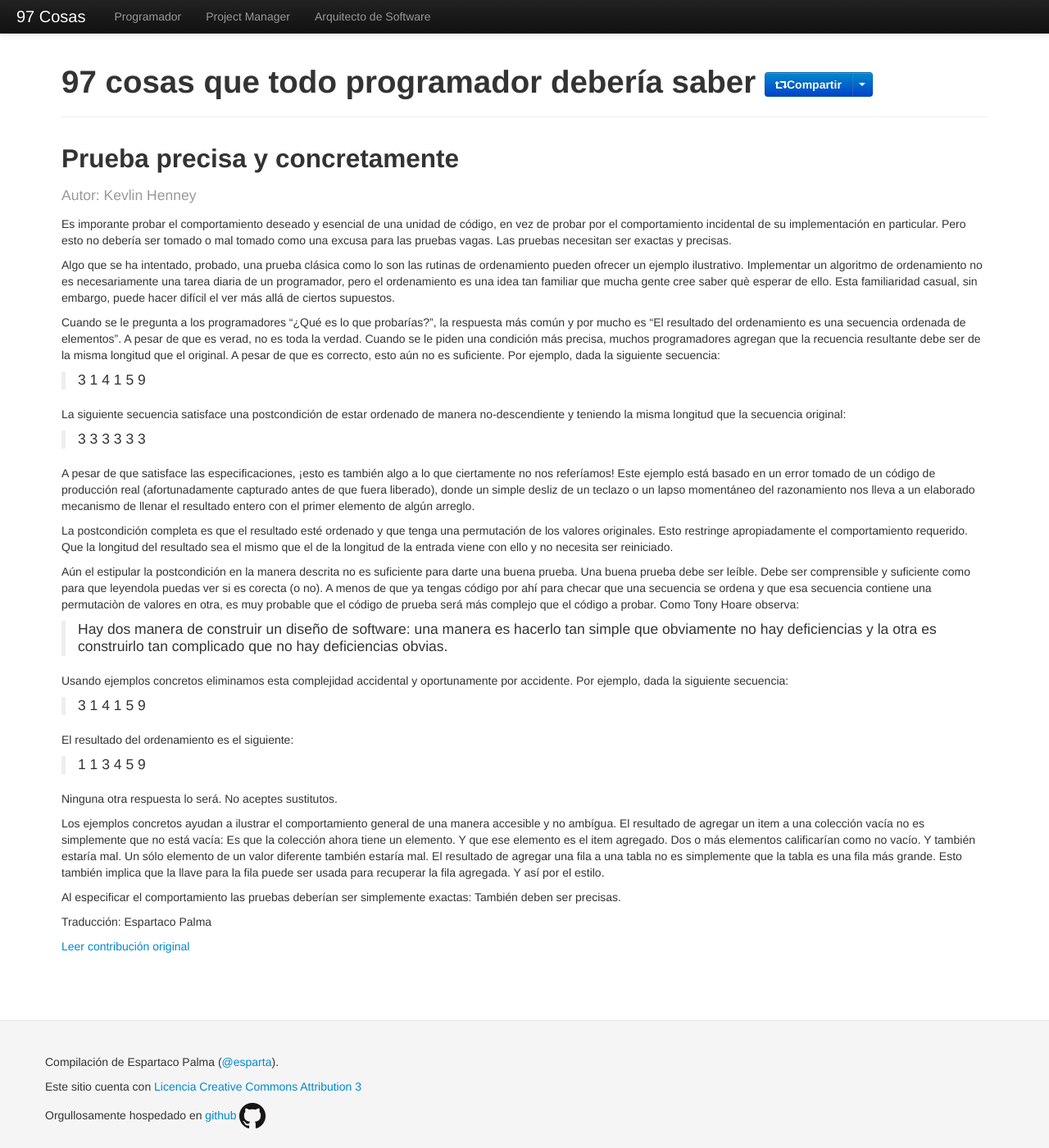
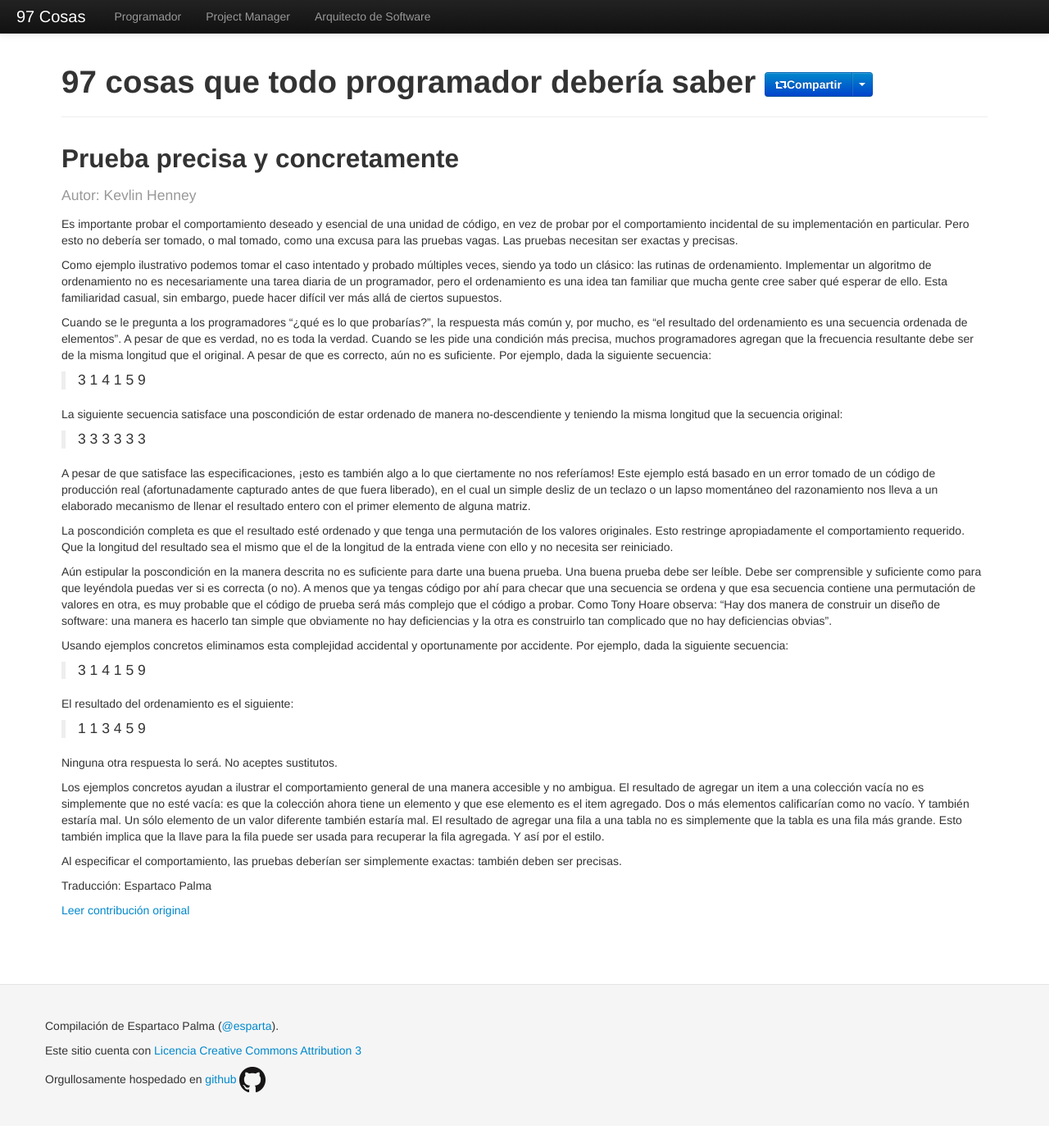
Before and after one commit to esparta/97cosas, a Jekyll site: the page built from programador/prueba-precisa-concretamente.md, in a window 1280 px wide and 1400 px high. Shown: the whole window at 82% size. Built offline with Jekyll 4.4.1, drawn with Linux system fonts in a browser that asks for light colours; comment, search, counter and statistics services are not loaded.

Commit message:
Spelling corrections on prueba-precisa-concretamente

```diff
--- a/programador/prueba-precisa-concretamente.md
+++ b/programador/prueba-precisa-concretamente.md
@@ -7,31 +7,31 @@ translator: Espartaco Palma
 original: http://programmer.97things.oreilly.com/wiki/index.php/Test_Precisely_and_Concretely
 ---
 
-Es imporante probar el comportamiento deseado y esencial de una unidad
+Es importante probar el comportamiento deseado y esencial de una unidad
 de código, en vez de probar por el comportamiento incidental de su
-implementación en particular. Pero esto no debería ser tomado o mal
-tomado como una excusa para las pruebas vagas. Las pruebas necesitan ser
-exactas y precisas.
+implementación en particular. Pero esto no debería ser tomado, o mal
+tomado, como una excusa para las pruebas vagas. Las pruebas necesitan
+ser exactas y precisas.
 
-Algo que se ha intentado, probado, una prueba clásica como lo son las
-rutinas de ordenamiento pueden ofrecer un ejemplo ilustrativo.
+Como ejemplo ilustrativo podemos tomar el caso intentado y probado
+múltiples veces, siendo ya todo un clásico: las rutinas de ordenamiento.
 Implementar un algoritmo de ordenamiento no es necesariamente una tarea
 diaria de un programador, pero el ordenamiento es una idea tan familiar
-que mucha gente cree saber què esperar de ello. Esta familiaridad
-casual, sin embargo, puede hacer difícil el ver más allá de ciertos
+que mucha gente cree saber qué esperar de ello. Esta familiaridad
+casual, sin embargo, puede hacer difícil ver más allá de ciertos
 supuestos.
 
-Cuando se le pregunta a los programadores "¿Qué es lo que probarías?",
-la respuesta más común y por mucho es "El resultado del ordenamiento es
-una secuencia ordenada de elementos". A pesar de que es verad, no es
-toda la verdad. Cuando se le piden una condición más precisa, muchos
-programadores agregan que la recuencia resultante debe ser de la misma
-longitud que el original. A pesar de que es correcto, esto aún no es
+Cuando se le pregunta a los programadores “¿qué es lo que probarías?”,
+la respuesta más común y, por mucho, es “el resultado del ordenamiento
+es una secuencia ordenada de elementos”. A pesar de que es verdad, no es
+toda la verdad. Cuando se les pide una condición más precisa, muchos
+programadores agregan que la frecuencia resultante debe ser de la misma
+longitud que el original. A pesar de que es correcto, aún no es
 suficiente. Por ejemplo, dada la siguiente secuencia:
 
 >3 1 4 1 5 9
 
-La siguiente secuencia satisface una postcondición de estar ordenado de
+La siguiente secuencia satisface una poscondición de estar ordenado de
 manera no-descendiente y teniendo la misma longitud que la secuencia
 original:
 
@@ -40,27 +40,27 @@ original:
 A pesar de que satisface las especificaciones, ¡esto es también algo a
 lo que ciertamente no nos referíamos! Este ejemplo está basado en un
 error tomado de un código de producción real (afortunadamente capturado
-antes de que fuera liberado), donde un simple desliz de un teclazo o un
-lapso momentáneo del razonamiento nos lleva a un elaborado mecanismo de
-llenar el resultado entero con el primer elemento de algún arreglo.
+antes de que fuera liberado), en el cual un simple desliz de un teclazo
+o un lapso momentáneo del razonamiento nos lleva a un elaborado
+mecanismo de llenar el resultado entero con el primer elemento de alguna
+matriz.
 
-La postcondición completa es que el resultado esté ordenado y que tenga
+La poscondición completa es que el resultado esté ordenado y que tenga
 una permutación de los valores originales. Esto restringe apropiadamente
 el comportamiento requerido. Que la longitud del resultado sea el mismo
 que el de la longitud de la entrada viene con ello y no necesita ser
 reiniciado.
 
-Aún el estipular la postcondición en la manera descrita no es suficiente
+Aún estipular la poscondición en la manera descrita no es suficiente
 para darte una buena prueba. Una buena prueba debe ser leíble. Debe ser
-comprensible y suficiente como para que leyendola puedas ver si es
-corecta (o no). A menos de que ya tengas código por ahí para checar que
-una secuencia se ordena y que esa secuencia contiene una permutaciòn de
+comprensible y suficiente como para que leyéndola puedas ver si es
+correcta (o no). A menos que ya tengas código por ahí para checar que
+una secuencia se ordena y que esa secuencia contiene una permutación de
 valores en otra, es muy probable que el código de prueba será más
-complejo que el código a probar. Como Tony Hoare observa:
-
-> Hay dos manera de construir un diseño de software: una manera es hacerlo
-tan simple que obviamente no hay deficiencias y la otra es construirlo
-tan complicado que no hay deficiencias obvias.
+complejo que el código a probar. Como Tony Hoare observa: “Hay dos
+manera de construir un diseño de software: una manera es hacerlo tan
+simple que obviamente no hay deficiencias y la otra es construirlo tan
+complicado que no hay deficiencias obvias”.
 
 Usando ejemplos concretos eliminamos esta complejidad accidental y
 oportunamente por accidente. Por ejemplo, dada la siguiente secuencia:
@@ -74,14 +74,14 @@ El resultado del ordenamiento es el siguiente:
 Ninguna otra respuesta lo será. No aceptes sustitutos.
 
 Los ejemplos concretos ayudan a ilustrar el comportamiento general de
-una manera accesible y no ambígua. El resultado de agregar un item a una
-colección vacía no es simplemente que no está vacía: Es que la colección
-ahora tiene un elemento. Y que ese elemento es el item agregado. Dos o
+una manera accesible y no ambigua. El resultado de agregar un item a una
+colección vacía no es simplemente que no esté vacía: es que la colección
+ahora tiene un elemento y que ese elemento es el item agregado. Dos o
 más elementos calificarían como no vacío. Y también estaría mal. Un sólo
 elemento de un valor diferente también estaría mal. El resultado de
 agregar una fila a una tabla no es simplemente que la tabla es una fila
 más grande. Esto también implica que la llave para la fila puede ser
 usada para recuperar la fila agregada. Y así por el estilo.
 
-Al especificar el comportamiento las pruebas deberían ser simplemente
-exactas: También deben ser precisas.
+Al especificar el comportamiento, las pruebas deberían ser simplemente
+exactas: también deben ser precisas.
```
